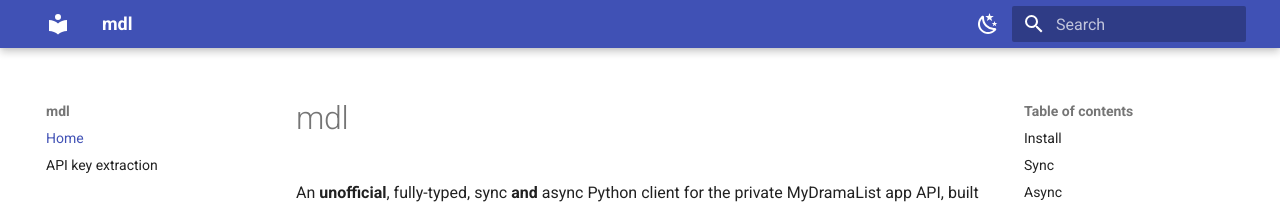
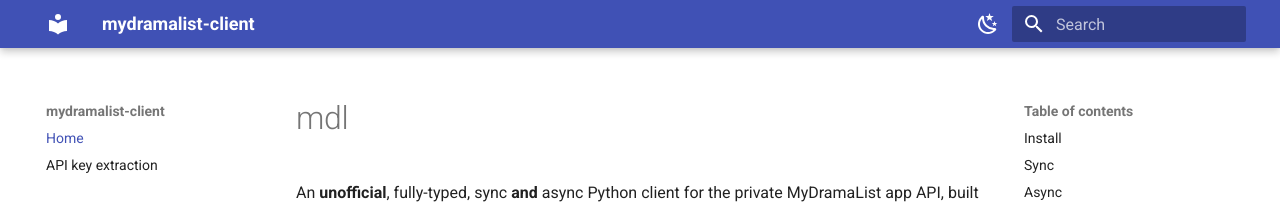
Before and after one commit to danieyal/pymdl, an MkDocs documentation site: the page built from docs/index.md, in a window 1280 px wide. Shown: the top 208 px of the page. Built offline with MkDocs 1.6.1 and Material for MkDocs 9.7.7, drawn with Linux system fonts in a browser that asks for light colours.

Commit message:
refactor: update site name to mydramalist-client in mkdocs configuration

```diff
--- a/mkdocs.yml
+++ b/mkdocs.yml
@@ -1,4 +1,4 @@
-site_name: mdl
+site_name: mydramalist-client
 site_description: Unofficial sync + async Python client for the MyDramaList app API
 theme:
   name: material
```
